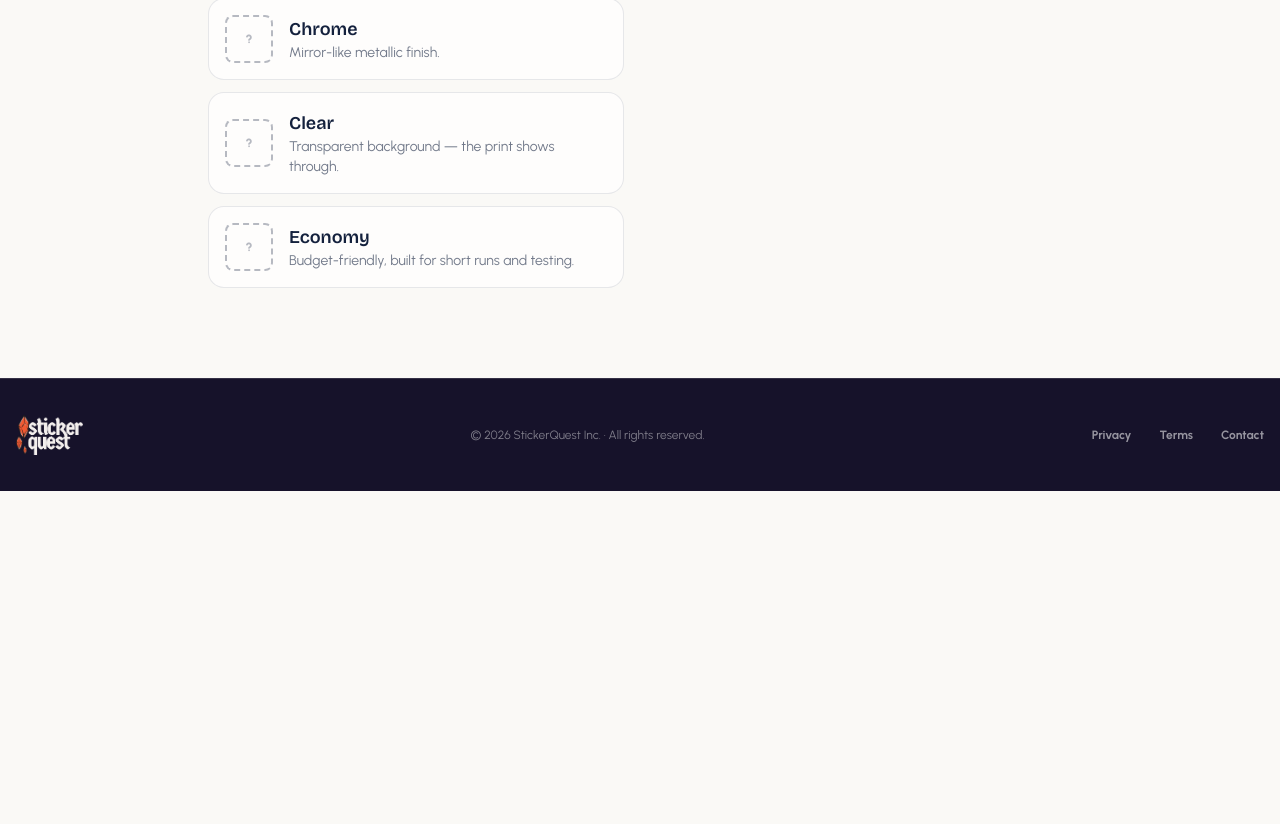
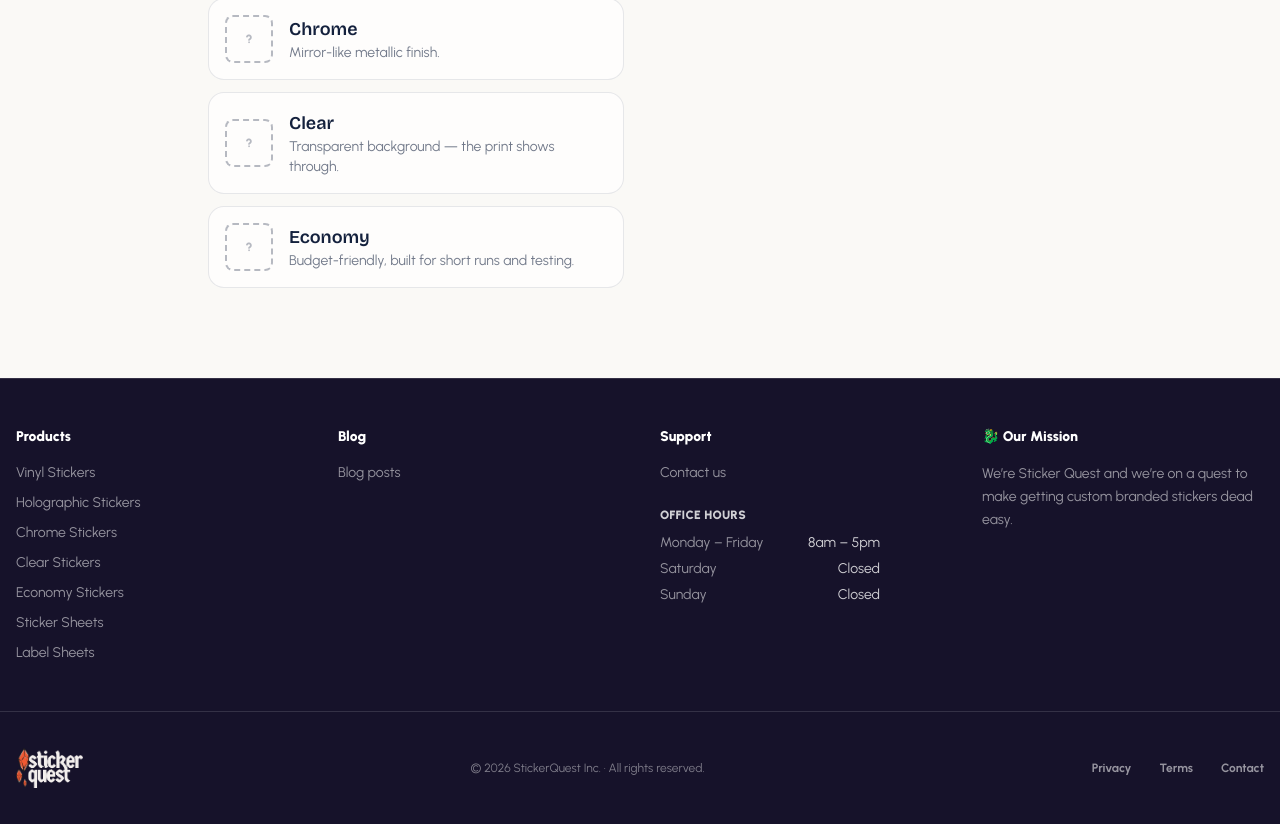
Before and after one commit to newfoundcolour/sticker-quest, a Next.js app: page / in a window 1280 px wide. Shown: the part 508-1332 px from the top of the page. Before the commit the page ends 999 px from the top, so only its background shows below. Built offline with nearby package versions, Linux system fonts and the light colour scheme; no server answers.

Commit message:
Expand the footer into Products, Blog, Support and Our Mission columns
Products links every sticker type page. Blog and Contact us point at new
coming-soon placeholder pages until the blog and contact form exist.

Co-Authored-By: Claude Opus 5.5 <noreply@anthropic.com>

```diff
--- /dev/null
+++ b/src/app/blog/page.tsx
@@ -0,0 +1,9 @@
+import type { Metadata } from "next";
+import { ComingSoon } from "@/components/ComingSoon";
+
+export const metadata: Metadata = { title: "Blog · Sticker Quest" };
+
+// Placeholder until blog posts exist.
+export default function BlogPage() {
+  return <ComingSoon title="Blog" blurb="Sticker tips, how-tos and behind-the-scenes posts are on the way." />;
+}
--- /dev/null
+++ b/src/app/contact/page.tsx
@@ -0,0 +1,14 @@
+import type { Metadata } from "next";
+import { ComingSoon } from "@/components/ComingSoon";
+
+export const metadata: Metadata = { title: "Contact us · Sticker Quest" };
+
+// Placeholder until the contact form is built.
+export default function ContactPage() {
+  return (
+    <ComingSoon
+      title="Contact us"
+      blurb="Our contact form is coming soon. We're in Monday to Friday, 8am to 5pm."
+    />
+  );
+}
--- /dev/null
+++ b/src/components/ComingSoon.tsx
@@ -0,0 +1,22 @@
+import Link from "next/link";
+import { Container } from "@/components/Container";
+
+/** Stand-in page for footer links whose real page hasn't been built yet. */
+export function ComingSoon({ title, blurb }: { title: string; blurb: string }) {
+  return (
+    <main className="flex flex-1 flex-col bg-night">
+      <Container className="py-24 text-center">
+        <h1 className="text-[36px] font-black leading-none text-white uppercase md:text-[56px]">
+          {title}
+        </h1>
+        <p className="mx-auto mt-5 max-w-md text-base leading-[1.5] text-white/65">{blurb}</p>
+        <Link
+          href="/"
+          className="mt-8 inline-block rounded-full border-2 border-night bg-blaze px-7 py-3 text-sm font-black text-white uppercase shadow-pop-blaze"
+        >
+          Make some stickers
+        </Link>
+      </Container>
+    </main>
+  );
+}
--- a/src/components/Footer.tsx
+++ b/src/components/Footer.tsx
@@ -1,9 +1,88 @@
 import Image from "next/image";
+import Link from "next/link";
+import type { ReactNode } from "react";
 import { Container } from "@/components/Container";
+import {
+  STICKER_TYPE_GROUPS,
+  STICKER_TYPE_LABELS,
+  STICKER_TYPE_SLUGS,
+} from "@/lib/stickerTypeSlug";
+
+const OFFICE_HOURS = [
+  { days: "Monday – Friday", hours: "8am – 5pm" },
+  { days: "Saturday", hours: "Closed" },
+  { days: "Sunday", hours: "Closed" },
+];
+
+const LINK_CLASSES = "text-white/55 transition-colors hover:text-white";
+
+function FooterColumn({ title, children }: { title: ReactNode; children: ReactNode }) {
+  return (
+    <div>
+      <h2 className="text-sm font-black text-white">{title}</h2>
+      <div className="mt-4 text-sm">{children}</div>
+    </div>
+  );
+}
 
 export function Footer() {
   return (
     <footer className="relative z-10 border-t border-white/[0.13] bg-night">
+      <Container className="grid gap-10 py-12 sm:grid-cols-2 lg:grid-cols-4">
+        <FooterColumn title="Products">
+          <ul className="space-y-2.5">
+            {STICKER_TYPE_GROUPS.flatMap((group) => group.types).map((type) => {
+              const label = STICKER_TYPE_LABELS[type];
+              return (
+                <li key={type}>
+                  <Link href={`/configure/${STICKER_TYPE_SLUGS[type]}`} className={LINK_CLASSES}>
+                    {/* "Sticker Sheets", not "Sticker Sheets Stickers". */}
+                    {label.endsWith("Sheets") ? label : `${label} Stickers`}
+                  </Link>
+                </li>
+              );
+            })}
+          </ul>
+        </FooterColumn>
+
+        <FooterColumn title="Blog">
+          <Link href="/blog" className={LINK_CLASSES}>
+            Blog posts
+          </Link>
+        </FooterColumn>
+
+        <FooterColumn title="Support">
+          <Link href="/contact" className={LINK_CLASSES}>
+            Contact us
+          </Link>
+          <h3 className="mt-6 text-xs font-black text-white/80 uppercase tracking-wide">
+            Office hours
+          </h3>
+          <dl className="mt-2.5 space-y-1.5 text-white/55">
+            {OFFICE_HOURS.map(({ days, hours }) => (
+              <div key={days} className="flex justify-between gap-4 sm:max-w-[220px]">
+                <dt>{days}</dt>
+                <dd className="text-white/80">{hours}</dd>
+              </div>
+            ))}
+          </dl>
+        </FooterColumn>
+
+        <FooterColumn
+          title={
+            <>
+              <span aria-hidden="true">🐉 </span>Our Mission
+            </>
+          }
+        >
+          <p className="leading-relaxed text-white/55">
+            We&rsquo;re Sticker Quest and we&rsquo;re on a quest to make getting custom branded
+            stickers dead easy.
+          </p>
+        </FooterColumn>
+      </Container>
+
+      <div className="border-t border-white/[0.13]">
         <Container className="flex flex-col items-center justify-center gap-3 py-6 text-center sm:h-[112px] sm:flex-row sm:justify-between sm:py-0 sm:text-left">
           <Image
             src="/brand/logo-sticker-quest.png"
@@ -13,13 +92,16 @@ export function Footer() {
             className="h-8 w-auto sm:h-10"
           />
           <p className="text-xs text-white/45">© 2026 StickerQuest Inc. · All rights reserved.</p>
-        {/* Plain text until the Privacy / Terms / Contact pages exist. */}
+          {/* Plain text until the Privacy / Terms pages exist. */}
           <div className="flex gap-5 text-xs font-bold text-white/55 sm:gap-7">
             <span>Privacy</span>
             <span>Terms</span>
-          <span>Contact</span>
+            <Link href="/contact" className="transition-colors hover:text-white">
+              Contact
+            </Link>
           </div>
         </Container>
+      </div>
     </footer>
   );
 }
```
Lines whose indentation alone changed are shown as unchanged.
